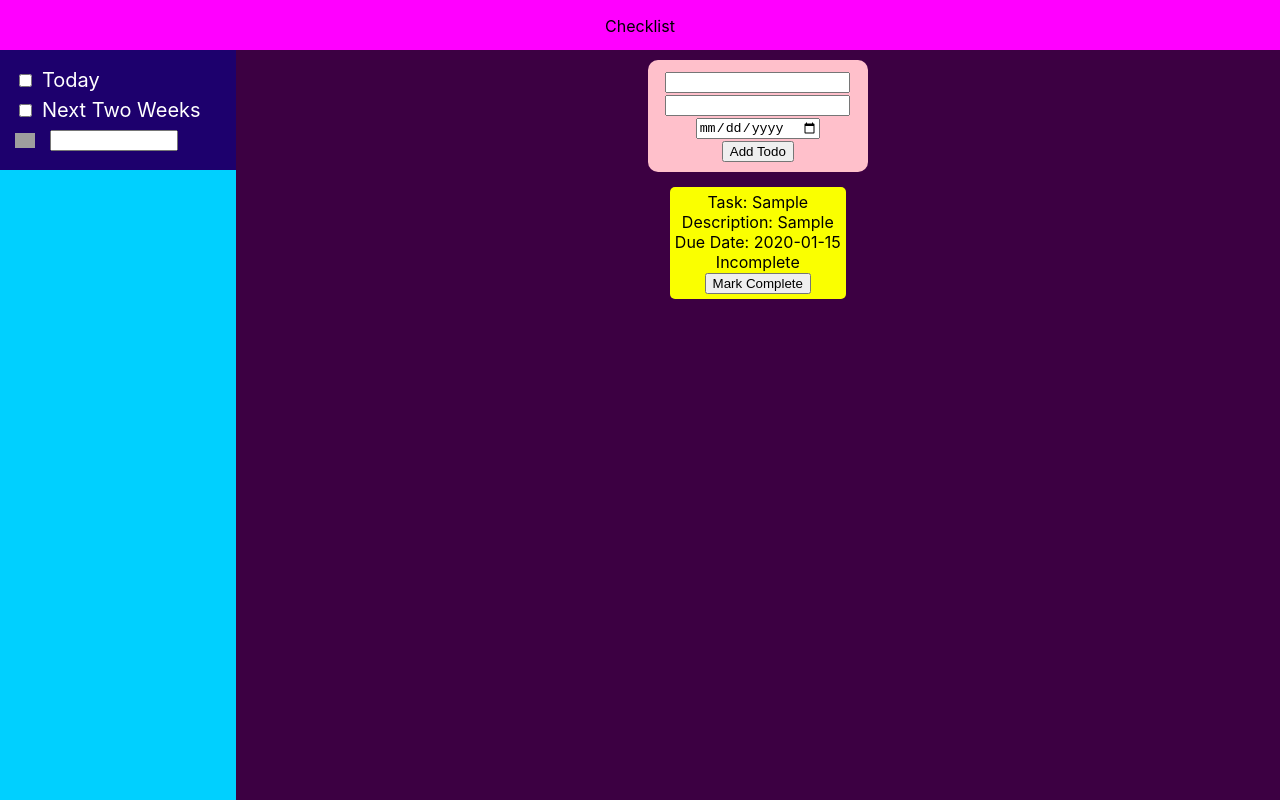
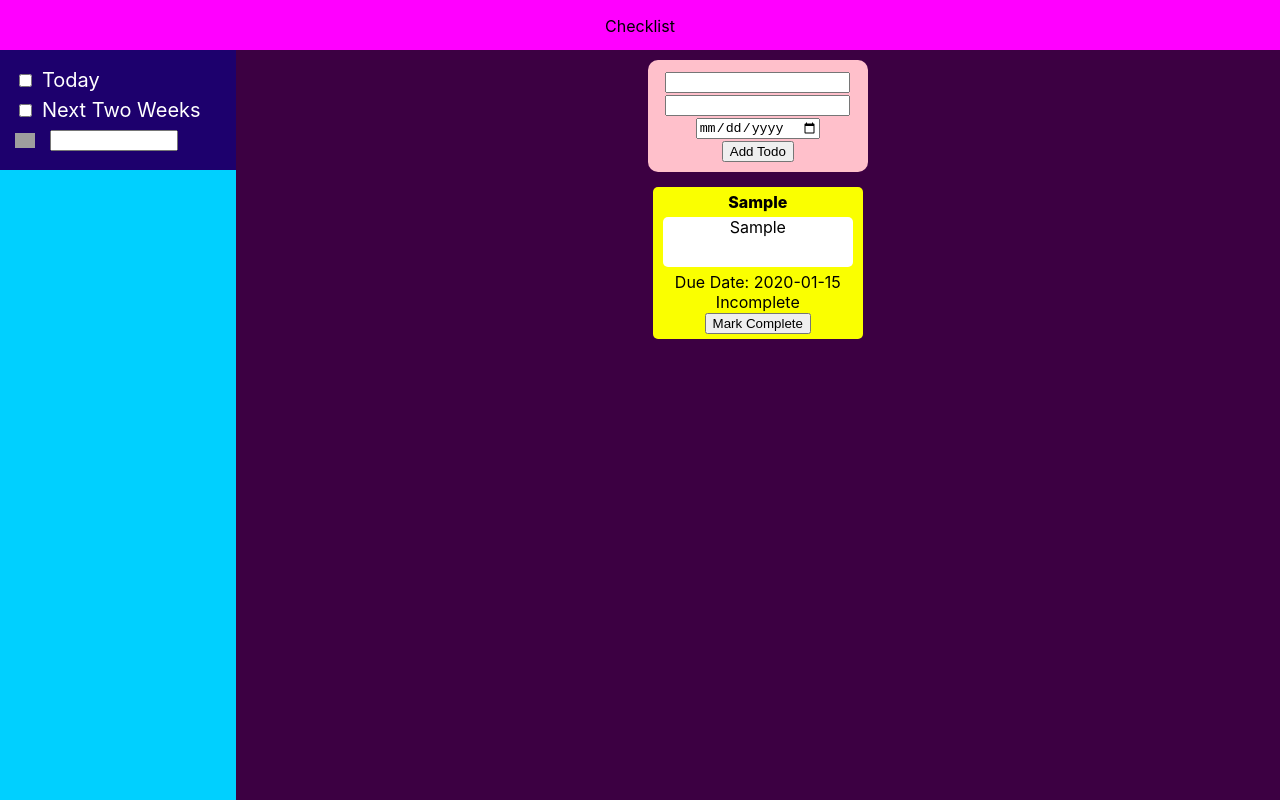
Before and after one commit to msmitty12/todo, a React (Create React App) app in the folder todo/: page / in a window 1280 px wide. Both pictures are taken after typing "Sample", "Sample", "2020-01-15" into the empty fields and a click on the button "Add Todo". Built offline with nearby package versions, Linux system fonts and the light colour scheme; grey boxes are pictures that could not be loaded.

Commit message:
Update style of todo items

```diff
--- a/todo/src/App.js
+++ b/todo/src/App.js
@@ -145,16 +145,27 @@ class TodosInner extends Component {
       margin: "5px",
       backgroundColor: "#faff00",
       borderRadius: "5px",
-      padding: "5px"
+      padding: "5px",
+      minWidth: "200px"
+    }
+    const nameStyle = {
+      fontWeight: 800,
+      borderRadius: "5px"
+    }
+    const descStyle = {
+      margin: "5px",
+      backgroundColor: "white",
+      minHeight: "50px",
+      borderRadius: "5px"
     }
 
     return (
       // TODO: Why is index bad? https://stackoverflow.com/questions/28329382/understanding-unique-keys-for-array-children-in-react-js
       <div style={todosContainerStyle}>
         {this.props.todos.sort(function(a, b){return new Date(a.dueDate) - new Date(b.dueDate)}).map((todo, index) => (
-            <div style={itemStyle}>
-              <div>Task: {todo.name}</div>
-              <div>Description: {todo.description}</div>
+            <div style={todo.completed ? {...itemStyle, backgroundColor: "green"} : itemStyle}>
+              <div style={nameStyle}>{todo.name}</div>
+              <div style={descStyle}>{todo.description}</div>
               <div>Due Date: {todo.dueDate}</div>
               <div>{todo.completed ? "Complete!" : "Incomplete"}</div>
               <button onClick={() => this.props.dispatch(markComplete(todo.name))} type="button">Mark Complete</button>
@@ -205,7 +216,7 @@ class TodoFormInner extends Component {
           style={formStyle}
           onSubmit={e => {
             e.preventDefault()
-            if (!nameInput.value.trim() || !descInput.value.trim()) {
+            if (!nameInput.value.trim()) {
               return
             }
             this.props.dispatch(addTodo(nameInput.value, descInput.value, dueDateInput.value))
```
